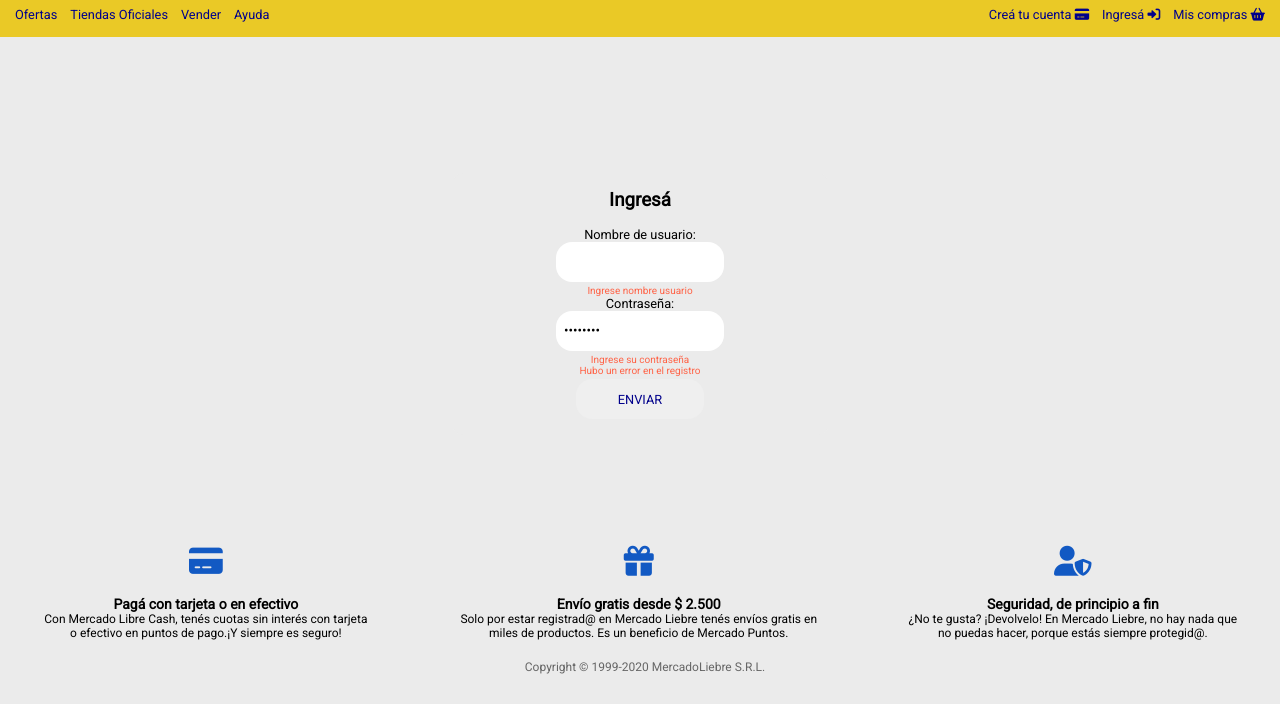
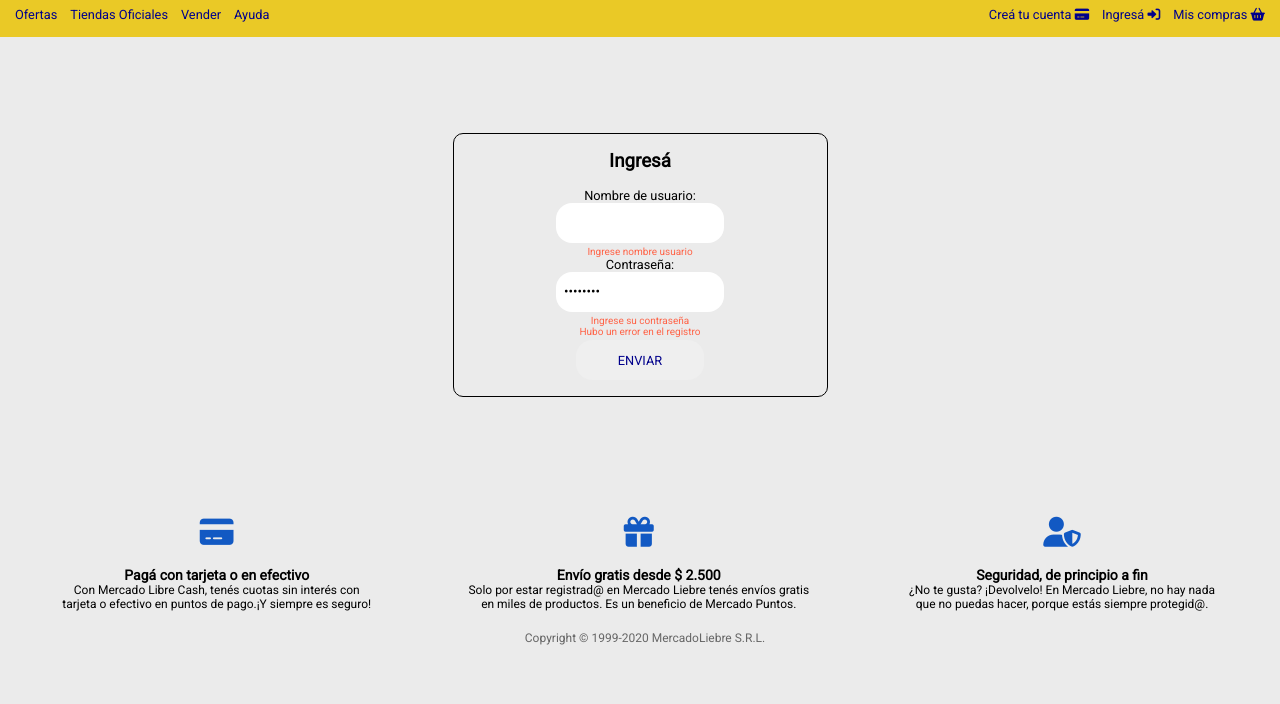
Before and after one commit to karen-calisaya/Mercado-Liebre, a website: page views/login.html in a window 1280 px wide. Shown: the part 96-800 px from the top of the page. Drawn offline with Linux system fonts and the light colour scheme.

Commit message:
add-forms

```diff
--- a/public/css/login.css
+++ b/public/css/login.css
@@ -6,15 +6,12 @@
 
 section.login{
     max-width: 375px; /* para el maximo de la tarjeta de registro */
+    border: 1px solid black;
+    margin: 200px auto 90px auto;
 }
 
 section.login button.btn-submit:hover{
     background-color:  #0022AA;
     color: white;
+
 }
-
-body.login footer {
-    position: absolute;
-    bottom: 0;
-    left: 0;
-}
--- a/public/css/register.css
+++ b/public/css/register.css
@@ -9,4 +9,6 @@
 
 section.register {
     max-width: 375px;
+    border: 1px solid black;
+    margin: 200px auto 0px auto;
 }
--- a/views/login.html
+++ b/views/login.html
@@ -53,6 +53,7 @@
             <i class="fas fa-bars"></i>
      </div>
     </header>
+    <main>
         <section class="register-container login">
             <h3>Ingresá</h3>
             <form action="">
@@ -72,6 +73,7 @@
                 </div>
             </form>
         </section>
+
     <footer>
         <div>
             <article>
@@ -94,5 +96,6 @@
             <p id="copyright">Copyright © 1999-2020 MercadoLiebre S.R.L.</p>
         </article>
     </footer>
+</main>
 </body>
 </html>
```
Lines whose indentation alone changed are shown as unchanged.
